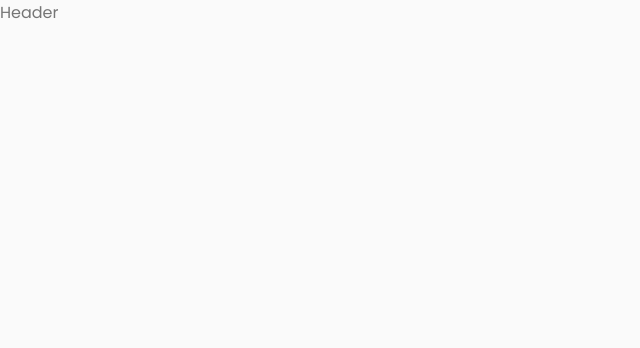
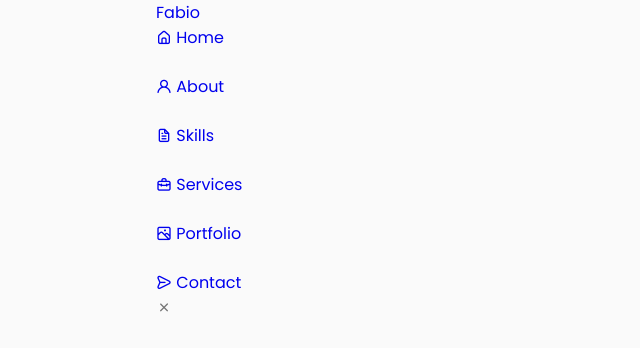
Before and after one commit to fabiodrneles/portfolio-react, a React (Create React App) app: page / in a window 1280 px wide. Shown: the top 348 px of the page, without its empty margins (0-640 px from the left). Built offline with nearby package versions, Linux system fonts and the light colour scheme.

Commit message:
chore: correção do css global, havia um espaço entre o valor e a unidade de medida, ex: 1 rem; Corrigido.

```diff
--- a/src/App.css
+++ b/src/App.css
@@ -3,7 +3,7 @@
 
 /*===============VARIABLES CSS=======================*/
 :root {
-  --header-height: 3 rem;
+  --header-height: 3rem;
 
 /*=====================COLORS=========================*/
 /*Color mode HSL(hue, saturation, lightness)*/
@@ -19,14 +19,14 @@
 --body-font: "Poppins", sans-serif;
 
 /*.5rem = 8px | 1rem = 16px ...*/
---big-font-size: 3.5 rem;
---h1-font-size:2.25 rem;
---h2-font-size:1.5 rem;
---h3-font-size:1.25 rem;
---normal-font-size: 1 rem;
---small-font-size:0.875 rem;
---smaller-font-size:0.813 rem;
---tiny-font-size:0.625 rem;
+--big-font-size: 3.5rem;
+--h1-font-size:2.25rem;
+--h2-font-size:1.5rem;
+--h3-font-size:1.25rem;
+--normal-font-size: 1rem;
+--small-font-size:0.875rem;
+--smaller-font-size:0.813rem;
+--tiny-font-size:0.625rem;
 
 /*==================== Font Weight ====================*/
 --font-normal:400;
@@ -35,14 +35,14 @@
 
 /*==================== Margenes Botton ================*/
 /*.5rem = 8px | 1 rem = 16px ...*/
---mb-0-25: 0.25 rem;
---mb-0-5: 0.5 rem;
---mb-0-75: 0.75 rem;
---mb-1: 1 rem;
---mb-1-5: 1.5 rem;
---mb-2: 2 rem;
---mb-2-5: 2.5 rem;
---mb-3: 3 rem;
+--mb-0-25: 0.25rem;
+--mb-0-5: 0.5rem;
+--mb-0-75: 0.75rem;
+--mb-1: 1rem;
+--mb-1-5: 1.5rem;
+--mb-2: 2rem;
+--mb-2-5: 2.5rem;
+--mb-3: 3rem;
 
 /*=================== z index ==========================*/
 --z-tooltip: 10;
@@ -53,13 +53,13 @@
 /* ================== Resposive typography ===============*/
 @media screen and (max-width: 992px){
   :root {
-    --big-font-size: 2.75 rem;
-    --h1-font-size: 1.5 rem;
-    --h2-font-size: 1.25 rem;
-    --h3-font-size: 1 rem;
-    --normal-font-size: 0.938 rem;
-    --small-font-size: 0.813 rem;
-    --smaller-font-size: 0.75 rem;
+    --big-font-size: 2.75rem;
+    --h1-font-size: 1.5rem;
+    --h2-font-size: 1.25rem;
+    --h3-font-size: 1rem;
+    --normal-font-size: 0.938rem;
+    --small-font-size: 0.813rem;
+    --smaller-font-size: 0.75rem;
   }
 }
 
@@ -113,7 +113,7 @@ img {
 
 /*================= REUSABLE CSS CLASSES =================*/
 .section {
-  padding: 6 rem 0 2 rem;
+  padding: 6rem 0 2rem;
 }
 
 .section__title {
@@ -124,7 +124,7 @@ img {
 .section__subtitle {
   display: block;
   font-size: var(--small-font-size);
-  margin-botton: 4 rem;
+  margin-botton: 4rem;
 }
 
 .section__title,
@@ -141,7 +141,7 @@ img {
 
 .grid {
   display: grid;
-  gap: 1.5 rem;
+  gap: 1.5rem;
 }
 
 /*==================  BUTTONS =============================*/
--- a/src/components/header/Header.jsx
+++ b/src/components/header/Header.jsx
@@ -1,9 +1,61 @@
-import React from 'react'
+import React from 'react';
+import "./header.css";
 
 const Header = () => {
     return (
-        <div>Header</div>
-    )
-}
+        <header className='header'>
+            <nav className="nav container">
+                <a href="index.html" className="nav__logo">Fabio</a>
 
-export default Header
+                <div className="nav__menu">
+                    <ul className="nav__list grid">
+                        <li className="nav__item">
+                            <a href="#home" className="nav__link">
+                                <i className="uil uil-estate nav__icon"></i> Home
+                            </a>
+                        </li>
+
+                        <li className="nav__item">
+                            <a href="About" className="nav__link">
+                                <i className="uil uil-user nav__icon"></i> About
+                            </a>
+                        </li>
+
+                        <li className="nav__item">
+                            <a href="#Skills" className="nav__link">
+                                <i className="uil uil-file-alt nav__icon"></i> Skills
+                            </a>
+                        </li>
+
+                        <li className="nav__item">
+                            <a href="#services" className="nav__link">
+                                <i className="uil uil-briefcase-alt nav__icon"></i> Services
+                            </a>
+                        </li>
+
+                        <li className="nav__item">
+                            <a href="#portfolio" className="nav__link">
+                                <i className="uil uil-scenery nav__icon"></i> Portfolio
+                            </a>
+                        </li>
+
+                        <li className="nav__item">
+                            <a href="#contact" className="nav__link">
+                                <i className="uil uil-message nav__icon"></i> Contact
+                            </a>
+                        </li>
+                    </ul>
+
+
+
+                    <i class="uil uil-times nav__close"></i>
+                </div>
+
+                <div className="nav__toggle"></div>
+            </nav>
+
+        </header>
+    );
+};
+
+export default Header;
```
